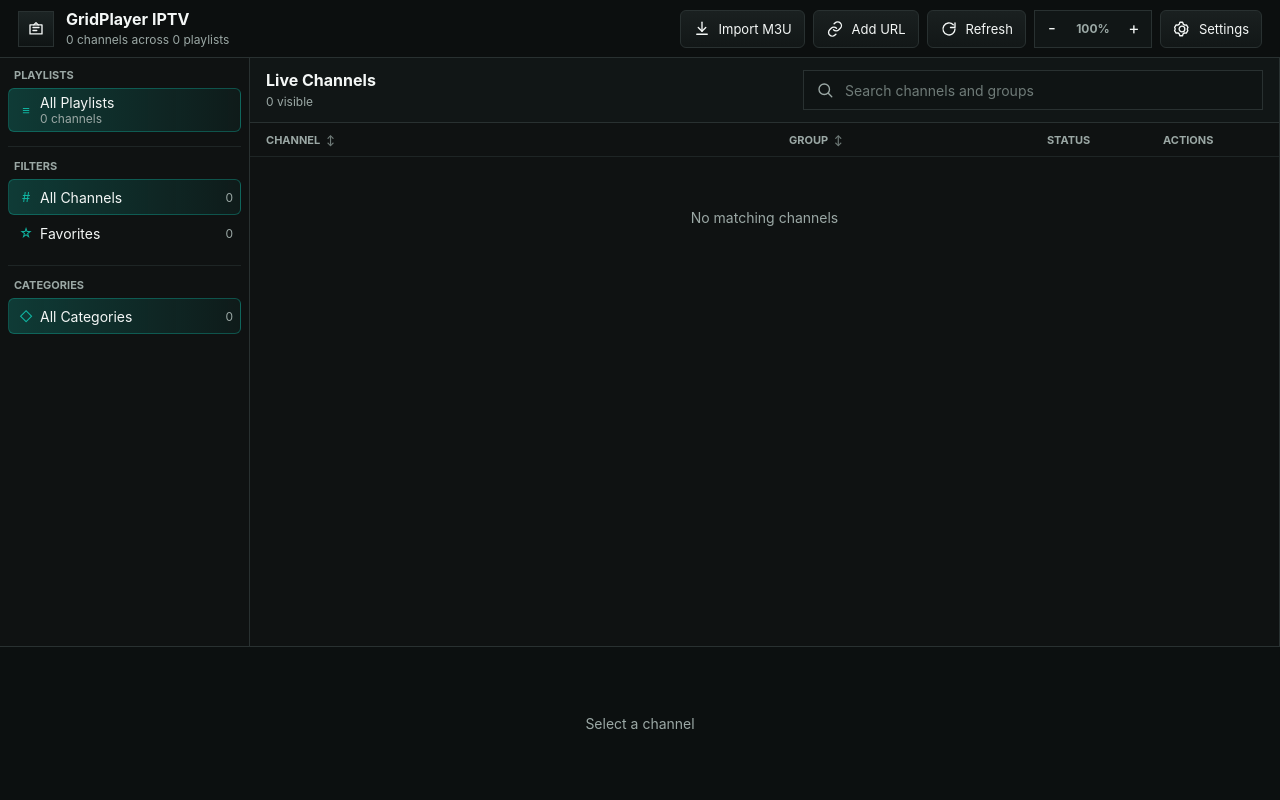
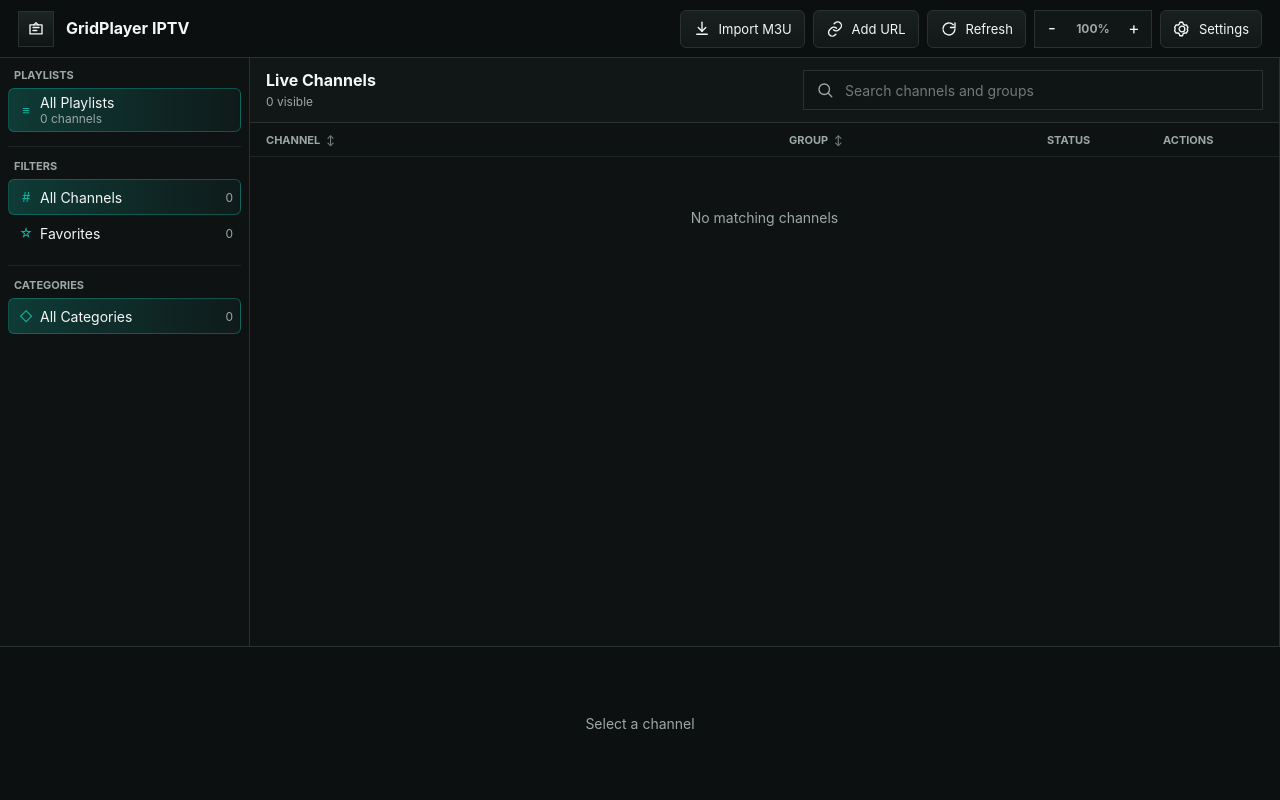
Before and after one commit to jeremygold02/gridplayer-iptv, a Flask app: page / in a window 1280 px wide. Run offline with Flask 3, Linux system fonts and the light colour scheme; data that the repository does not hold is empty.

Commit message:
chore: remove header channel summary

```diff
--- a/static/app.js
+++ b/static/app.js
@@ -224,8 +224,6 @@ function syncSelectedChannel() {
 
 function renderStatus() {
   const total = appState.channels.length;
-  const sourceCount = appState.sources.length;
-  els.channelSummary.textContent = `${total} channels across ${sourceCount} playlist${sourceCount === 1 ? "" : "s"}`;
   els.allCount.textContent = total;
   els.favoriteCount.textContent = appState.favorites.length;
 }
@@ -524,7 +522,7 @@ function bindEvents() {
 
 function initEls() {
   [
-    "channelSummary", "importFileButton", "importUrlButton", "refreshButton", "settingsButton",
+    "importFileButton", "importUrlButton", "refreshButton", "settingsButton",
     "zoomOutButton", "zoomValue", "zoomInButton",
     "sourceList", "allCount", "favoriteCount", "categoryList", "resultCount",
     "searchInput", "channelList", "detailBar", "fileInput", "urlModal",
--- a/templates/index.html
+++ b/templates/index.html
@@ -15,7 +15,6 @@
           </div>
           <div>
             <h1>GridPlayer IPTV</h1>
-            <span id="channelSummary">No channels loaded</span>
           </div>
         </div>
         <nav class="toolbar" aria-label="Primary actions">
```
